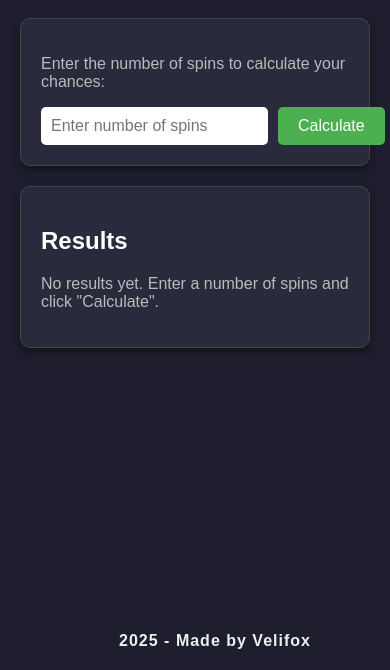
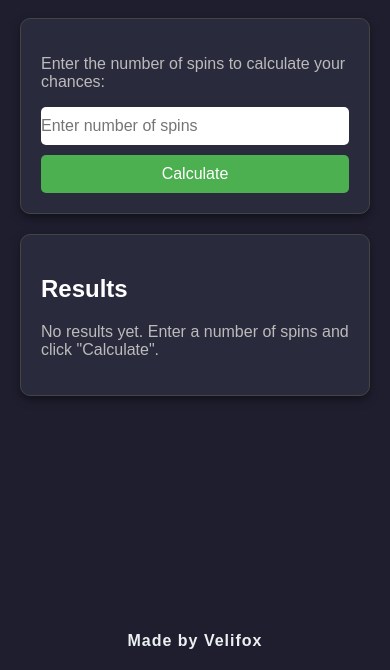
Before and after one commit to VelifoxOff/velifoxoff.github.io, a plain HTML site: page index.html in a window 390 px wide. Shown: the part 174-844 px from the top of the page. Drawn offline with Linux system fonts and the light colour scheme.

Commit message:
Update index.html and style.css

```diff
--- a/index.html
+++ b/index.html
@@ -31,6 +31,6 @@
     <script src="script.js"></script>
 </body>
 <footer>
-    <p>2025 - Made by Velifox</p>
+    <p>Made by Velifox</p>
 </footer>
 </html>
--- a/style.css
+++ b/style.css
@@ -21,7 +21,7 @@ h1 {
 /* Footer */
 footer {
     text-align: center;
-    padding: 20px;
+    padding-bottom: 20px;
     position: fixed;
     bottom: 0;
     width: 100%;
@@ -45,7 +45,7 @@ footer p {
     border-radius: 10px;
     box-shadow: 0 4px 10px rgba(0, 0, 0, 0.4);
     margin: 20px auto;
-    padding: 20px;
+    padding: 20px 20px 20px 20px;
     text-align: left;
 }
 
@@ -72,6 +72,7 @@ input {
     font-size: 16px;
     border: none;
     border-radius: 5px;
+    transition: all 0.3s ease;
 }
 
 button {
@@ -83,10 +84,34 @@ button {
     border: none;
     border-radius: 5px;
     cursor: pointer;
+    transition: all 0.3s ease;
 }
 
 button:hover {
     background-color: #45a049;
+}
+
+input:focus {
+    outline: none;
+    border: 2px solid #4caf50;
+}
+
+@media (max-width: 768px) {
+    .input-container {
+        flex-direction: column;
+    }
+
+    input, button {
+        width: 100%;
+        padding: 12px 0;
+    }
+}
+
+@media (max-width: 480px) {
+    input, button {
+        padding: 10px 0;
+        font:;
+    }
 }
 
 /* Results Styling */
```
